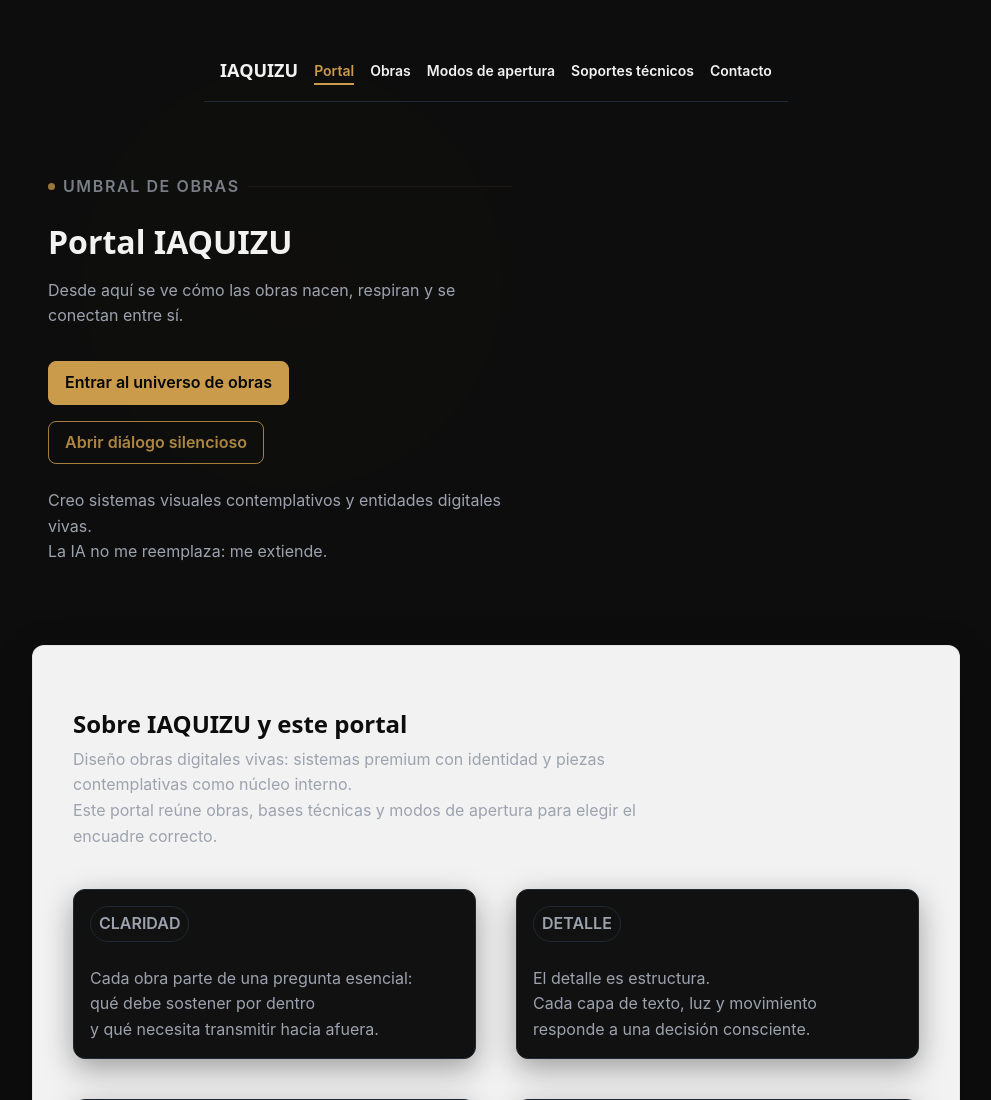
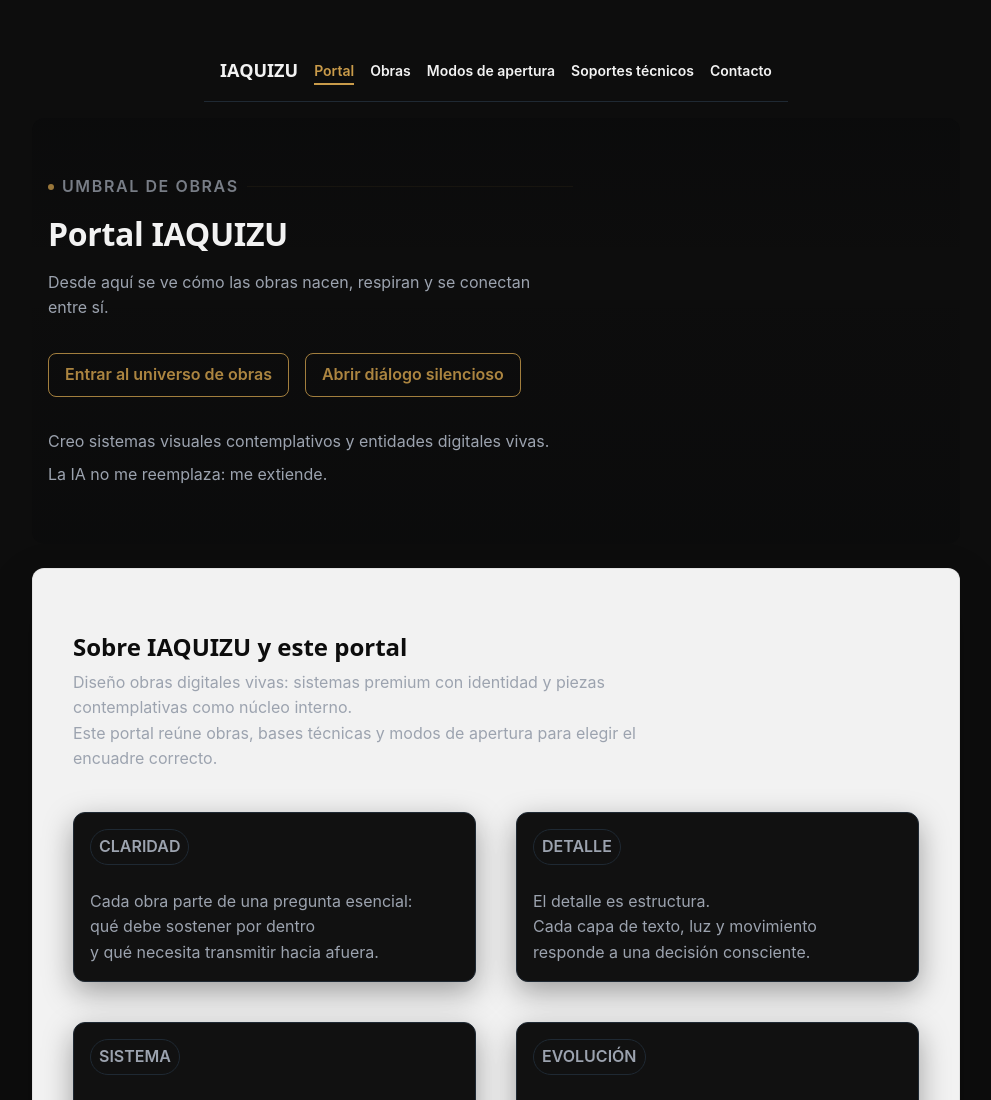
Before and after one commit to aquizu-ivan/portfolio-personal-ivan, a website built with Vite: page index.html in a window 1280 px wide. Shown: the top 1100 px of the page, without its empty margins (144-1135 px from the left). Built offline with nearby package versions, Linux system fonts and the light colour scheme.

Commit message:
Adjust hero CTAs: unify button style and refine spacing

```diff
--- a/src/js/ui/sections/heroSection.js
+++ b/src/js/ui/sections/heroSection.js
@@ -22,8 +22,8 @@
         </div>
 
         <p class="hero__note">
-          Creo sistemas visuales contemplativos y entidades digitales vivas.<br />
-          La IA no me reemplaza: me extiende.
+          <span class="hero__note-line">Creo sistemas visuales contemplativos y entidades digitales vivas.</span>
+          <span class="hero__note-line">La IA no me reemplaza: me extiende.</span>
         </p>
       </div>
     </section>
--- a/src/styles/sections/hero.css
+++ b/src/styles/sections/hero.css
@@ -5,19 +5,23 @@
   flex-direction: column;
   gap: var(--space-lg);
   position: relative;
+  background-color: var(--color-bg-main);
+  border-radius: var(--radius-lg);
+  overflow: hidden;
 }
 
 .hero::before {
   content: '';
   position: absolute;
-  inset: -10% -5%;
-  background: radial-gradient(
-    circle at 30% 35%,
-    rgba(201, 155, 74, 0.14),
-    rgba(13, 13, 13, 0) 60%
+  inset: 0;
+  border-radius: inherit;
+  background: linear-gradient(
+    180deg,
+    rgba(5, 6, 8, 0.45) 0%,
+    rgba(5, 6, 8, 0) 35%,
+    rgba(5, 6, 8, 0.4) 100%
   );
-  opacity: 0.08;
-  filter: blur(6px);
+  opacity: 0.65;
   pointer-events: none;
   z-index: 0;
 }
@@ -31,11 +35,11 @@
   display: flex;
   flex-direction: column;
   gap: var(--space-md);
-  max-width: 50ch;
+  max-width: 56ch;
 }
 
 .hero__kicker {
-  margin-bottom: var(--space-sm);
+  margin-bottom: 0;
 }
 
 .hero__eyebrow {
@@ -57,8 +61,8 @@
 }
 
 .hero__eyebrow-dot {
-  width: 7px;
-  height: 7px;
+  width: 6px;
+  height: 6px;
   border-radius: 999px;
   background: var(--color-accent);
   flex: 0 0 auto;
@@ -68,28 +72,28 @@
   height: 1px;
   flex: 1;
   min-width: 0;
-  background: rgba(201, 155, 74, 0.14);
-  opacity: 0.45;
+  background: rgba(201, 155, 74, 0.12);
+  opacity: 0.4;
   transform-origin: left;
 }
 
 .hero__eyebrow--animate .hero__eyebrow-dot {
   opacity: 0;
   transform: scale(0.85);
-  transition: opacity 380ms ease, transform 380ms ease;
+  transition: opacity 520ms ease, transform 520ms ease;
 }
 
 .hero__eyebrow--animate .hero__eyebrow-text {
   opacity: 0;
   transform: translateY(4px);
-  transition: opacity 520ms ease, transform 520ms ease;
-  transition-delay: 220ms;
+  transition: opacity 700ms ease, transform 700ms ease;
+  transition-delay: 300ms;
 }
 
 .hero__eyebrow--animate .hero__eyebrow-line {
   transform: scaleX(0);
-  transition: transform 900ms ease, opacity 900ms ease;
-  transition-delay: 520ms;
+  transition: transform 1260ms ease, opacity 1260ms ease;
+  transition-delay: 720ms;
 }
 
 .hero__eyebrow--animate.is-visible .hero__eyebrow-dot {
@@ -108,14 +112,17 @@
 }
 
 .hero__title {
-  max-width: 20ch;
+  max-width: 22ch;
+  font-size: clamp(2.6rem, 5.5vw, 4.4rem);
+  line-height: 1.05;
+  letter-spacing: -0.01em;
 }
 
 .hero--animate .hero__title {
   opacity: 0;
   transform: translateY(4px);
-  transition: opacity 720ms ease, transform 720ms ease;
-  transition-delay: 1050ms;
+  transition: opacity 960ms ease, transform 960ms ease;
+  transition-delay: 1450ms;
 }
 
 .hero--animate.is-visible .hero__title {
@@ -125,14 +132,15 @@
 
 .hero__subtitle {
   margin-bottom: var(--space-md);
-  max-width: 48ch;
+  max-width: 58ch;
+  line-height: calc(var(--line-height-base) + 0.08);
 }
 
 .hero--animate .hero__subtitle {
   opacity: 0;
   transform: translateY(2px);
-  transition: opacity 820ms ease, transform 820ms ease;
-  transition-delay: 1400ms;
+  transition: opacity 1100ms ease, transform 1100ms ease;
+  transition-delay: 1950ms;
 }
 
 .hero--animate.is-visible .hero__subtitle {
@@ -144,13 +152,68 @@
   display: flex;
   gap: var(--space-md);
   flex-wrap: wrap;
+  margin-bottom: var(--space-md);
+}
+
+.hero__actions .btn--primary {
+  background-color: transparent;
+  color: rgba(201, 155, 74, 0.85);
+  border-color: rgba(201, 155, 74, 0.8);
+  box-shadow: none;
+}
+
+.hero__actions .btn--primary:hover,
+.hero__actions .btn--primary:focus-visible {
+  background: var(--color-accent-soft-bg);
+  border-color: var(--color-accent);
+  color: #f5f2ea;
+  box-shadow: 0 10px 28px rgba(201, 155, 74, 0.12);
+}
+
+.hero__actions .btn--primary:active {
+  background: color-mix(in srgb, var(--color-accent-soft-bg) 75%, #000000 25%);
+  border-color: var(--color-accent-secondary);
+  box-shadow: 0 6px 18px rgba(201, 155, 74, 0.12);
+  transform: translateY(1px);
+}
+
+.hero--animate .hero__actions {
+  opacity: 0;
+  transform: translateY(4px);
+  transition: opacity 1050ms ease, transform 1050ms ease;
+  transition-delay: 2450ms;
+}
+
+.hero--animate.is-visible .hero__actions {
+  opacity: 1;
+  transform: translateY(0);
 }
 
 .hero__note {
   font-size: var(--font-size-sm);
   color: var(--color-text-muted);
   max-width: 52ch;
+  margin-top: 0;
+}
+
+.hero__note-line {
+  display: block;
+}
+
+.hero__note-line + .hero__note-line {
   margin-top: var(--space-sm);
+}
+
+.hero--animate .hero__note {
+  opacity: 0;
+  transform: translateY(2px);
+  transition: opacity 1050ms ease, transform 1050ms ease;
+  transition-delay: 2800ms;
+}
+
+.hero--animate.is-visible .hero__note {
+  opacity: 1;
+  transform: translateY(0);
 }
 
 .hero__media {
@@ -209,7 +272,9 @@
   .hero__eyebrow--animate .hero__eyebrow-dot,
   .hero__eyebrow--animate .hero__eyebrow-text,
   .hero--animate .hero__title,
-  .hero--animate .hero__subtitle {
+  .hero--animate .hero__subtitle,
+  .hero--animate .hero__actions,
+  .hero--animate .hero__note {
     opacity: 1;
     transform: none;
     transition: none;
@@ -272,6 +337,6 @@
   }
 
   .hero__content {
-    max-width: 46ch;
+    max-width: 52ch;
   }
 }
```
